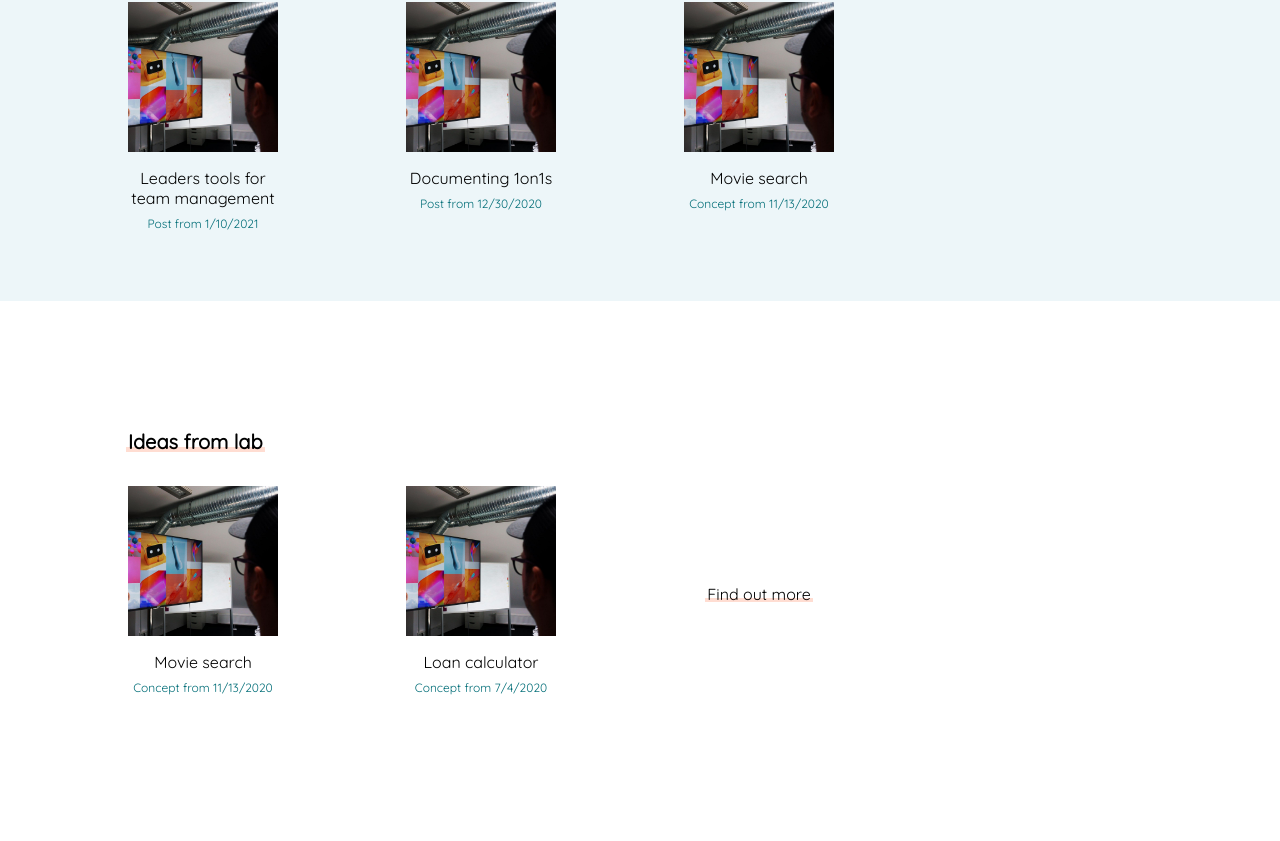
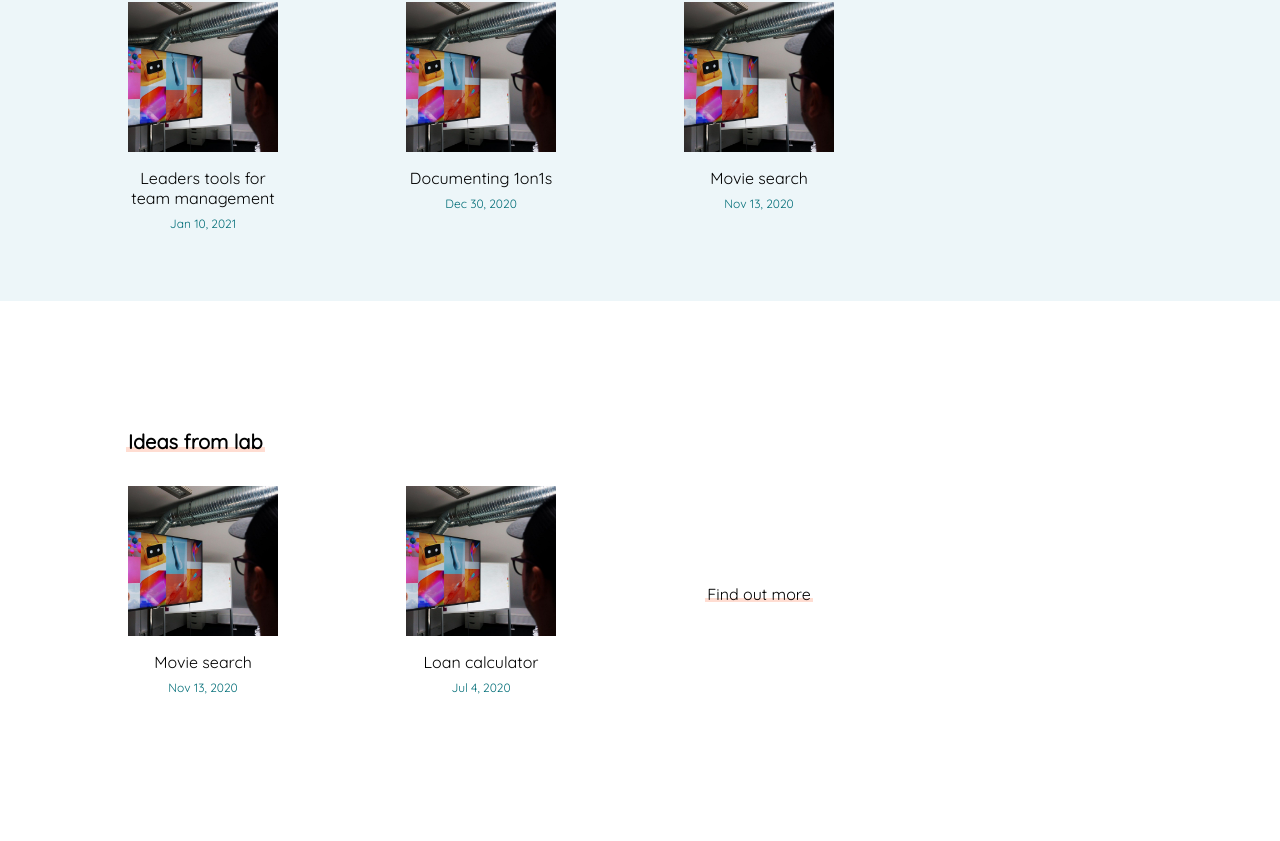
Before and after one commit to tjankowski/thebuild, a Next.js app: page / in a window 1280 px wide. Shown: the part 739-1580 px from the top of the page. Built offline with nearby package versions, Linux system fonts and the light colour scheme.

Commit message:
Change date formatting

```diff
--- a/components/Tile.js
+++ b/components/Tile.js
@@ -1,4 +1,5 @@
 import clsx from "clsx";
+import { toDate } from "lib/common";
 import Image from "next/image";
 import Link from "next/link";
 
@@ -27,11 +28,7 @@ export default function Tile({ tile, className }) {
         <div className="tile__content">
           <div className="tile__header">
             <div className="tile__title">{title}</div>
-            {subtitle && (
-              <div className="tile__subtitle">
-                {subtitle} from {new Date(date).toLocaleDateString("en-US")}
-              </div>
-            )}
+            {subtitle && <div className="tile__subtitle">{toDate(date)}</div>}
           </div>
           <div className="tile__footer">
             {stats && <div className="tile__stats">{stats}</div>}
--- a/lib/common.js
+++ b/lib/common.js
@@ -1,9 +1,11 @@
+import format from "date-fns/format";
+
 export function sortByDate(item1, item2) {
   return item1.date > item2.date ? "-1" : "1";
 }
 
 export function toDate(date) {
-  return new Date(date).toLocaleDateString();
+  return format(new Date(date), "PP");
 }
 
 export function isFilePublished(filename) {
```
